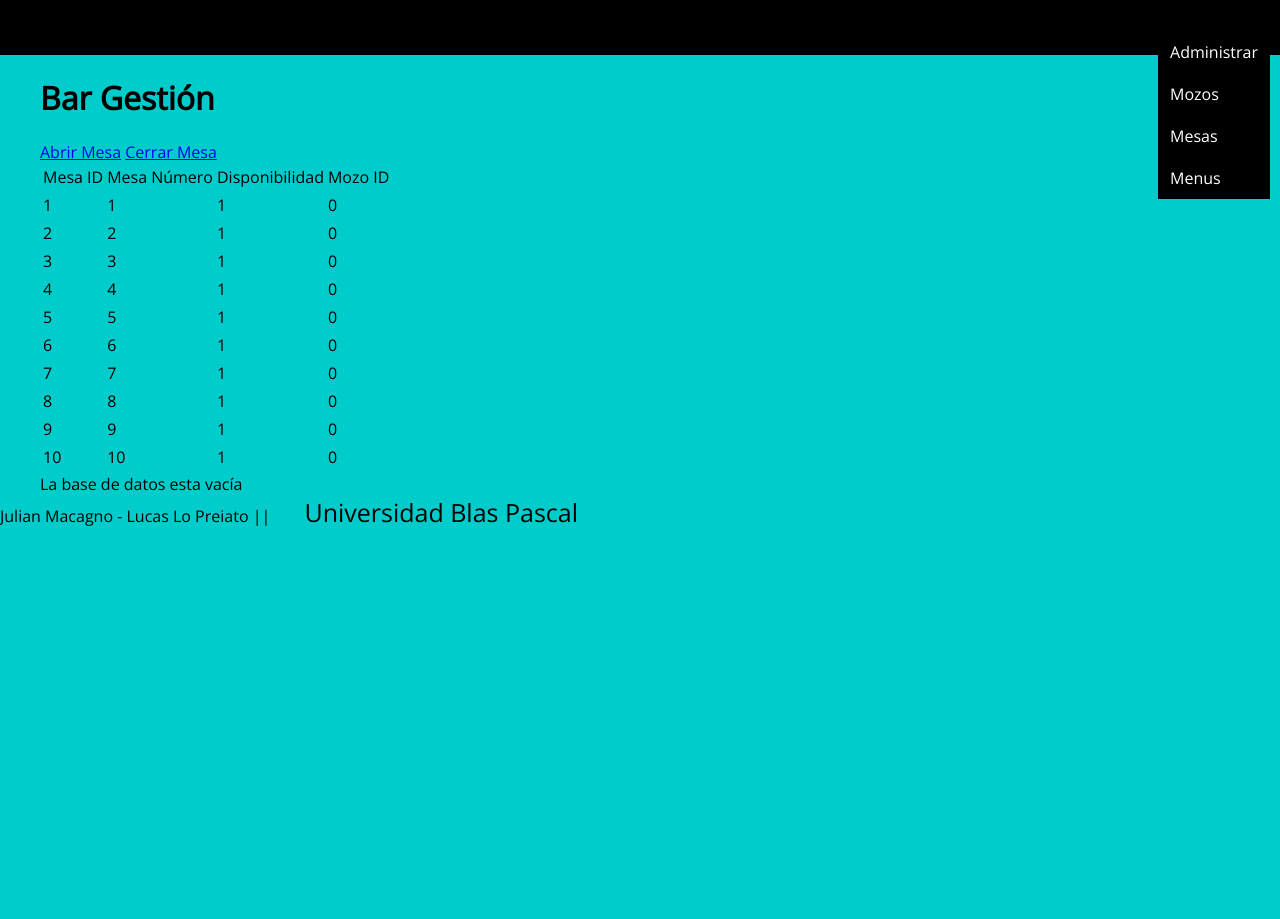
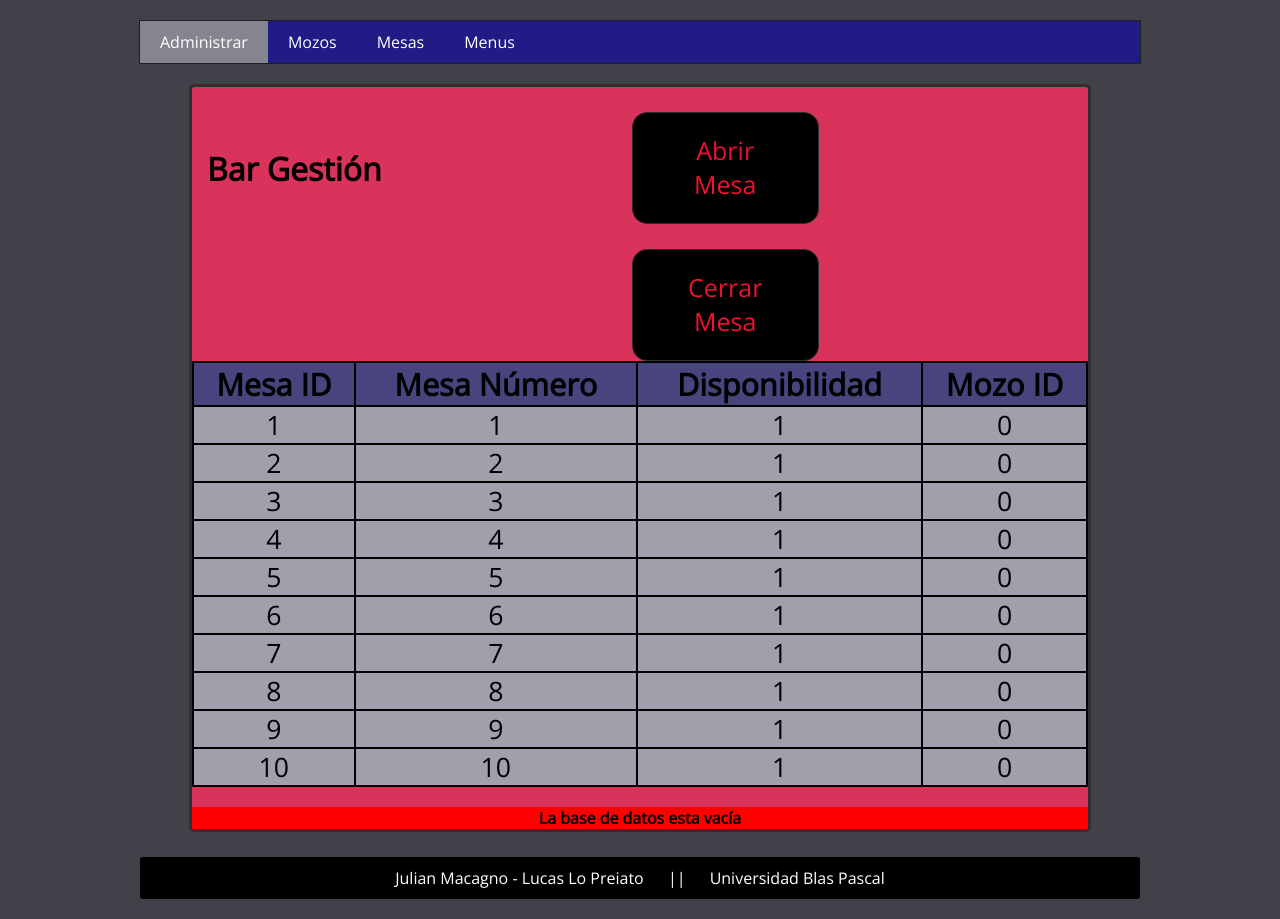
Before and after one commit to julianmacagno/Bar-Gestion, a PHP site: page / in a window 1280 px wide. Before the commit the page ends 526 px from the top, so only its background shows below. Run offline with PHP 8.4, Linux system fonts and the light colour scheme; data comes from the database, SQL or seed files in the repository.

Commit message:
css de pagina principal

```diff
--- a/index.css
+++ b/index.css
@@ -1,10 +1,218 @@
 @import 'https://fonts.googleapis.com/css?family=Open+Sans';
 
+*{
+	margin: 0;
+	padding: 0;
+	font-family: "Open Sans";
+}
+
+body .content .boton1, .boton2{
+	text-decoration: none;
+	color: #F2102E;
+	text-align: center;
+	display: block;
+	float: left;
+	padding: 20px 30px;
+	background: black;
+	margin-right:50px;
+	margin-left:;
+	margin-top: 25px;
+	margin-bottom: ;
+}
+
+.boton1, .boton2{
+	border-radius: 15px;
+	height: 70px;
+	width: 125px;
+	font-size: 25px;
+	border: 1px solid #302E2F;
+}
+
+body .content .boton1:hover{
+	background: #353232 ;
+}
+body .content .boton2:hover{
+	background: #353232;
+}
+
+
+body h1{
+	float: left;
+	margin: 60px 250px 60px 15px;
+}
+
+
+body{
+	font-family: 'Open Sans';
+	background: #42414A;
+}
+
+.content, footer, table, head, nav{
+
+	width: 90%;
+	max-width: 1000px;
+	margin: 20px auto;
+}
+
+nav{
+	background: #211C85;
+	overflow: hidden;
+	border: 1px solid #1F1E21;
+}
+
+nav ul{
+	list-style: none;
+}
+
+nav ul li{
+	float: left;
+}
+
+nav ul li a{
+	padding:10px 20px;
+	display: block;
+	color: #fff;
+	text-decoration: none;
+}
+
+nav .nav-comun{
+	background: #858590;
+}
+
+nav .nav-especial a:hover{
+	background: #75ACEC
+}
+
+.content, table{
+	width: 70%;
+	background: #D9335C;
+	float:centre;
+}
+
+.content{
+	border: 3px solid #302E2F;
+	border-radius: 5px;
+}
+
+table{
+	width: 100%;
+	float: centre;
+	border: 2px solid #000;
+	border-collapse: collapse;
+	background: #A09FAB;
+
+}
+
+table td{
+	border: 2px solid #000;
+}
+
+table .tabla:hover{
+	background: #ccc;
+	color: #252F9A;
+	font-weight: bold;
+}
+
+table .tabla .c1, .c2, .c3, .c4{
+	text-align: center;
+	font-size: 20pt;
+}
+
+table .titulos-tabla{
+	text-align: center;
+	font-weight: bold;
+	font-size: 23pt;
+	background: #47447E;
+
+}
+
+.aux{
+	float: centre;
+	text-align: center;
+	display: block;
+	background: red;
+	font-weight: bold;
+
+}
+
+
+footer{
+	background: #000;
+	color: #fff;
+	clear: both;
+	padding: 10px 0px;
+	text-align: center;
+	border-radius: 3px;
+	margin-top:25px;
+}
+
+footer p2{
+	margin-right: 20px;
+	margin-left: 20px;
+}
+
+
+
+
+
+/*
 body{
 	font-family: 'Open Sans';
 	padding: 0;
 	margin: 0;
-	background-color:#0CC;
+	/*background-color:#0CC;
+	background: url(textura.jpg);
+}
+
+table {
+	border: 1px solid #000;
+	border-collapse: collapse;
+
+}
+nav form {
+	display: inline-block;
+	background: green;
+}
+
+table td {
+	border: 1px solid #000;
+	padding: 10px;
+}
+table tr:hover{
+	background: #CAC8C8;
+}
+
+/*.content .tabla {
+
+	display: inline-block;
+	position: relative;
+	top:100px;
+	bottom:0;
+	right: 500px;
+	left: 0;
+	background-color: ;
+	border: 5px solid black;
+	width: 300px;
+}
+
+.content .tabla .c1{
+	display: inline-block;
+	background-color: blue;
+	margin: 50px 100px 50px 100px;
+	font-size: 50px;
+}
+
+.content .tabla .c2{
+	display: inline-block;
+	background-color: orange;
+	margin: 10px 100px 10px 100px;
+	font-size: 25px;
+}
+
+.content h1{
+
+	color: red;
+	margin-left: 100px;
 }
 
 nav{
@@ -16,14 +224,17 @@
 	float: top;
 }
 
-.content{
-	margin-left: 40px;
+.content .titulos-tabla{
+	background-color: black;
+	color: white;
+	border: 5px solid green;
+
 }
 
 /*footer{
 	width: 100%;
 	text-align: right;
-}*/
+}
 
 #info1, #info2{
 	font-weight: bold;
@@ -34,12 +245,34 @@
 	margin-left: 30px;
 	font-size: 25px;
 }
+form div  {
+	background: red;
+}
+
+footer{
+	/*width: 50%;
+	background: rgba(0,0,0, .7);
+	margin: 200px 300px;
+	padding-left: 30px;
+	border: 5px solid #7F7E7E;
+}
+
+footer p {
+	color: rgba(255,0,0,.5);
+	margin: 0px;
+
+
+}
+footer p1{
+	color: green;
+	margin:10px;
+}
 
 
 /** {
 	margin:0px;
 	padding:0px;
-}*/
+}
 
 #header {
 	padding-right: 10px;
@@ -52,7 +285,7 @@
 
 /*.nav > li {
 	float:left;
-}*/
+}
 
 .nav li a {
 	background-color:#000;
@@ -69,7 +302,7 @@
 .nav li ul {
 	display:none;
 	/*position:absolute;*/
-	/*min-width:140px;*/
+	/*min-width:140px;
 }
 
 .nav li:hover > ul {
@@ -79,3 +312,4 @@
 footer {
 	width: 100%;
 }
+*/
```
